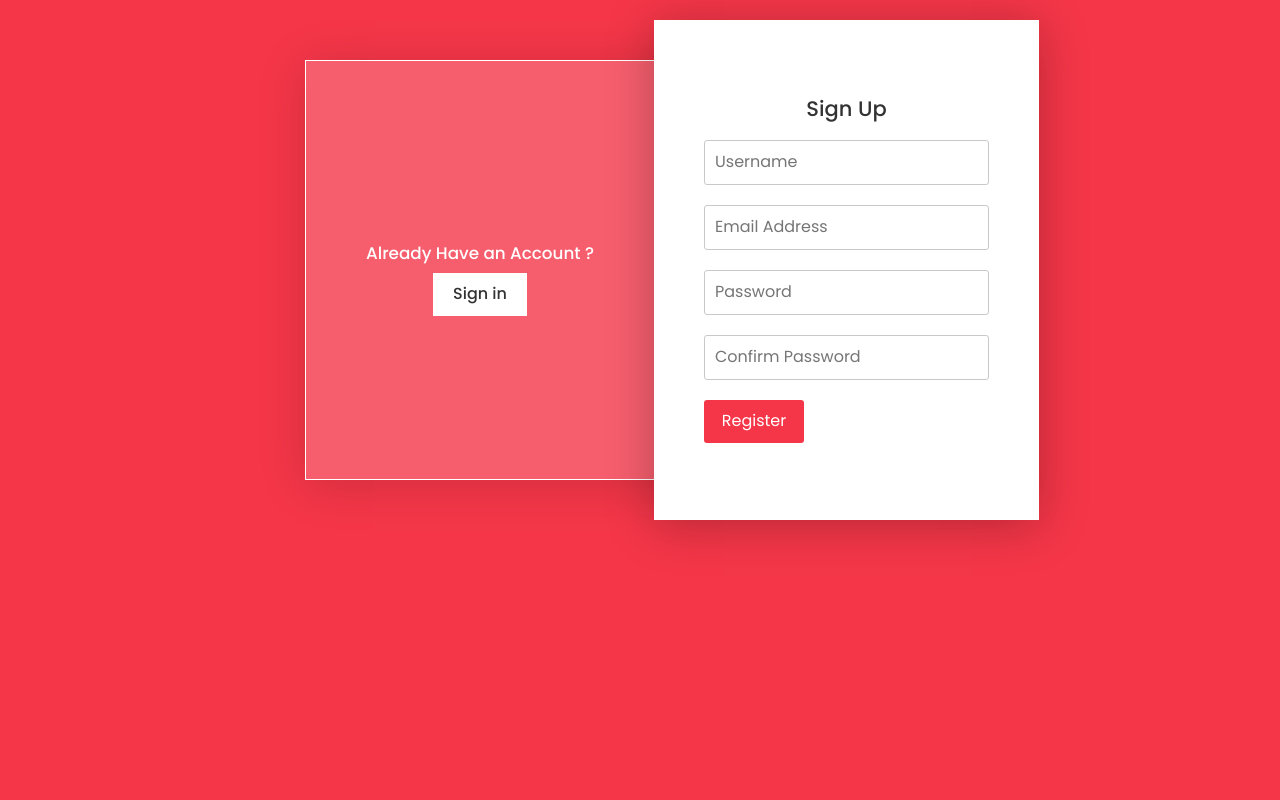
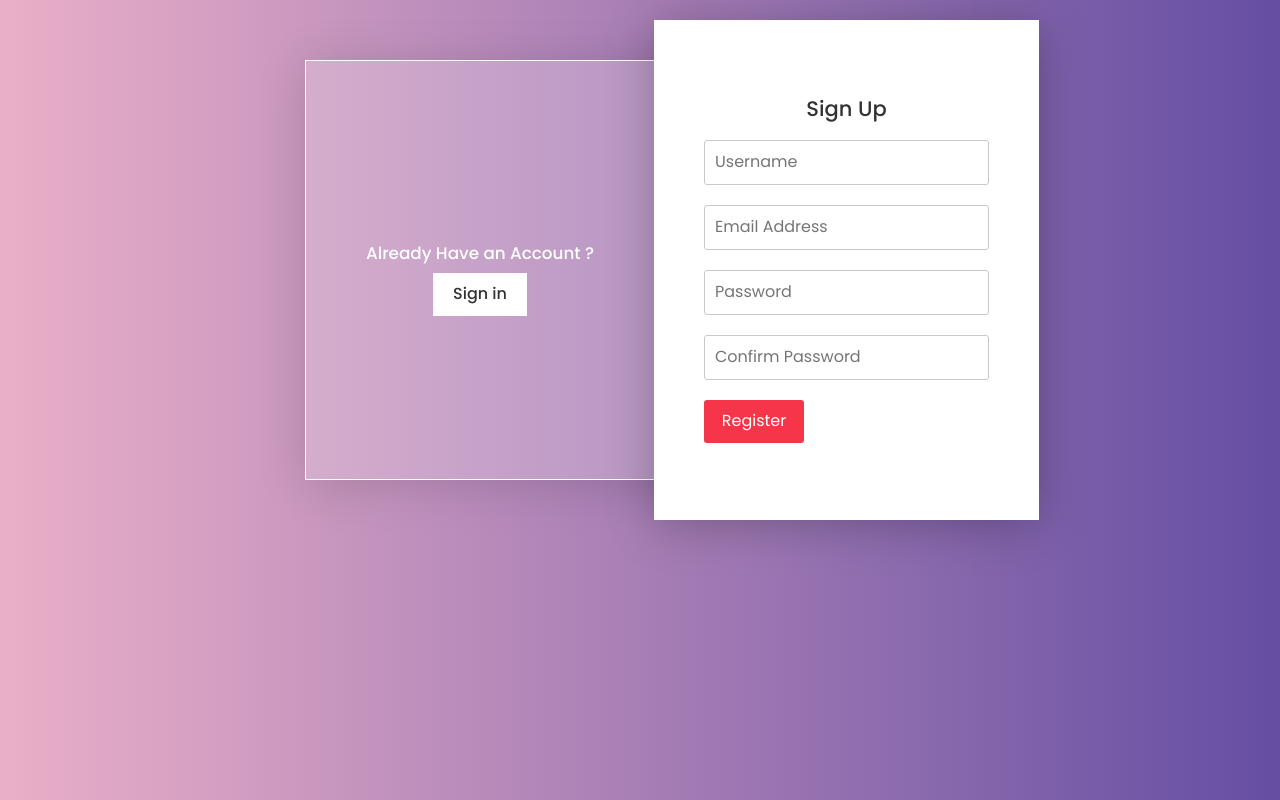
Before and after one commit to Eg-MD-Sunny/MiniPart_Login-Form-Authentication-In-JS-With-LocalStorage, a plain HTML site: page index.html in a window 1280 px wide. Both pictures are taken after a click on the button "Sign up". Drawn offline with nearby package versions, Linux system fonts and the light colour scheme.

Commit message:
Animation

```diff
--- a/style.css
+++ b/style.css
@@ -15,7 +15,11 @@ body{
     transition: 0.5s;
 }
 body.active{
-    background-color:#f43648;
+    background: #654ea3;  /* fallback for old browsers */
+    background: -webkit-linear-gradient(to right, #eaafc8, #654ea3);  /* Chrome 10-25, Safari 5.1-6 */
+    background: linear-gradient(to right, #eaafc8, #654ea3); /* W3C, IE 10+/ Edge, Firefox 16+, Chrome 26+, Opera 12+, Safari 7+ */
+
+    /* background-color:#f43648; */
 }
 .container{
     position:relative;
```
